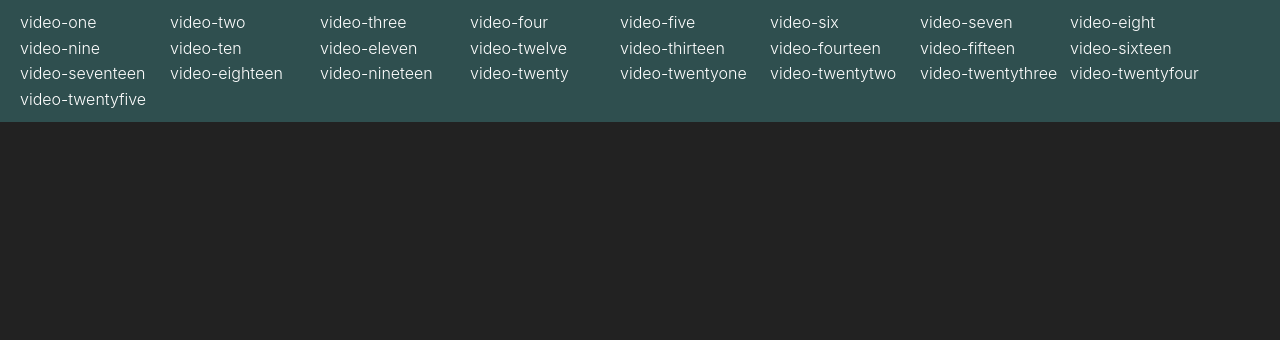
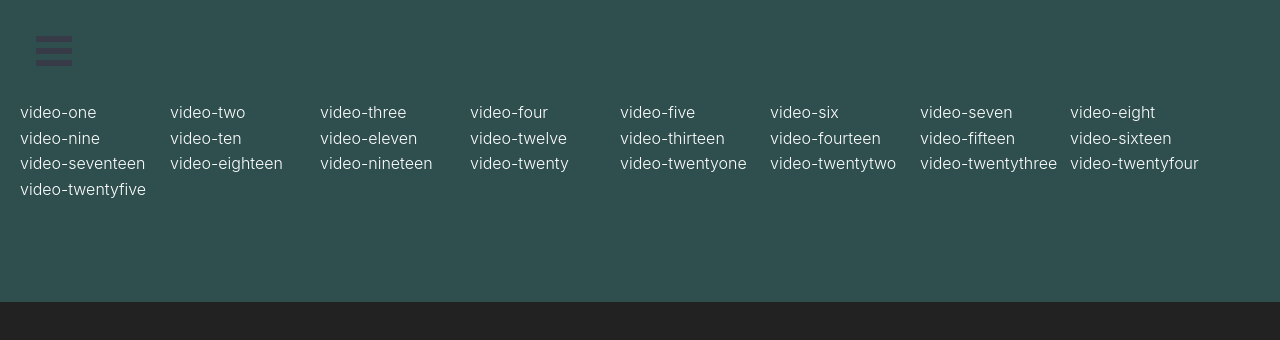
Before and after one commit to Joey-Robinson/react-shared-project, a React (Create React App) app: page / in a window 1280 px wide. Shown: the top 340 px of the page. Built offline with nearby package versions, Linux system fonts and the light colour scheme.

Commit message:
Added react-burger-menu, will set the styling and such at some point

```diff
--- a/package.json
+++ b/package.json
@@ -5,6 +5,7 @@
   "dependencies": {
     "eslint-config-airbnb": "^17.1.0",
     "react": "^16.7.0",
+    "react-burger-menu": "^2.6.3",
     "react-dom": "^16.7.0",
     "react-scripts": "2.1.3"
   },
--- a/src/App.js
+++ b/src/App.js
@@ -2,11 +2,13 @@
 // import './App.css';
 import { videos } from './data/videos';
 import {listStyle, divGeneral } from './style'
+import Menu from './containers/Menu/Menu'
 
 class App extends Component {
   render() {
     return (
       <div className="App" style={divGeneral}>
+        <Menu />
           <ul style={listStyle}>
             {/* Todo: Add an identifier to the video array so the className isn't awkward */}
           {videos.map((video, index) => (
--- /dev/null
+++ b/src/containers/Menu/Menu.js
@@ -0,0 +1,19 @@
+import React, { Component } from 'react'
+import { slide as Menu } from 'react-burger-menu'
+import './menu.css'
+
+class Sidebar extends Component {
+  render() {
+    return (
+      <Menu>
+        <ul>
+          <li>One</li>
+          <li>Two</li>
+          <li>Three</li>
+        </ul>
+      </Menu>
+    )
+  }
+}
+
+export default Sidebar
--- /dev/null
+++ b/src/containers/Menu/menu.css
@@ -0,0 +1,65 @@
+.bm-burger-button {
+  position: fixed;
+  width: 36px;
+  height: 30px;
+  left: 36px;
+  top: 36px;
+}
+
+/* Color/shape of burger icon bars */
+.bm-burger-bars {
+  background: #373a47;
+}
+
+/* Color/shape of burger icon bars on hover*/
+.bm-burger-bars-hover {
+  background: #a90000;
+}
+
+/* Position and sizing of clickable cross button */
+.bm-cross-button {
+  height: 24px;
+  width: 24px;
+}
+
+/* Color/shape of close button cross */
+.bm-cross {
+  background: #bdc3c7;
+}
+
+/*
+Sidebar wrapper styles
+Note: Beware of modifying this element as it can break the animations - you should not need to touch it in most cases
+*/
+.bm-menu-wrap {
+  position: fixed;
+  height: 100%;
+}
+
+/* General sidebar styles */
+.bm-menu {
+  background: #373a47;
+  padding: 2.5em 1.5em 0;
+  font-size: 1.15em;
+}
+
+/* Morph shape necessary with bubble or elastic */
+.bm-morph-shape {
+  fill: #373a47;
+}
+
+/* Wrapper for item list */
+.bm-item-list {
+  color: #b8b7ad;
+  padding: 0.8em;
+}
+
+/* Individual item */
+.bm-item {
+  display: inline-block;
+}
+
+/* Styling of overlay */
+.bm-overlay {
+  background: rgba(0, 0, 0, 0.3);
+}
--- a/src/data/videos.js
+++ b/src/data/videos.js
@@ -2,7 +2,11 @@
   {
     name: "video-one",
     title: "Description for video-one",
-    duration: 1
+    duration: 1,
+    previewImage: {
+      thumbnail: '../images/video-one-thumbnail.jpg',
+      actual: '../images/video-one.jpg'
+    }
   },
   {
     name: "video-two",
--- a/src/style.js
+++ b/src/style.js
@@ -5,7 +5,7 @@
   display: 'grid',
   gridTemplateColumns: 'repeat(auto-fill, minmax(10rem, 15rem))',
   listStyle: 'none',
-  padding: '1rem 2rem'
+  padding: '10rem 2rem'
 }
 
 export const divGeneral = {
```
Also changed, not shown: 1 other file (tests, documents, lock files or other folders).
